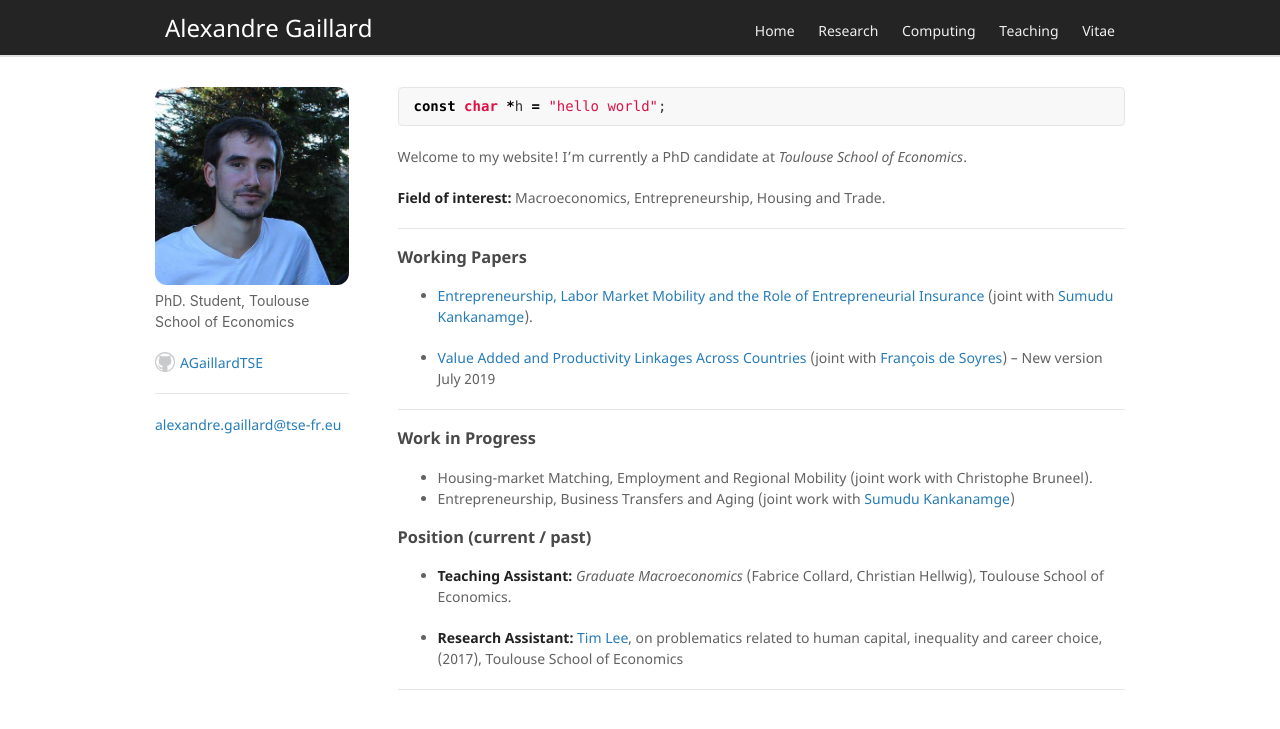
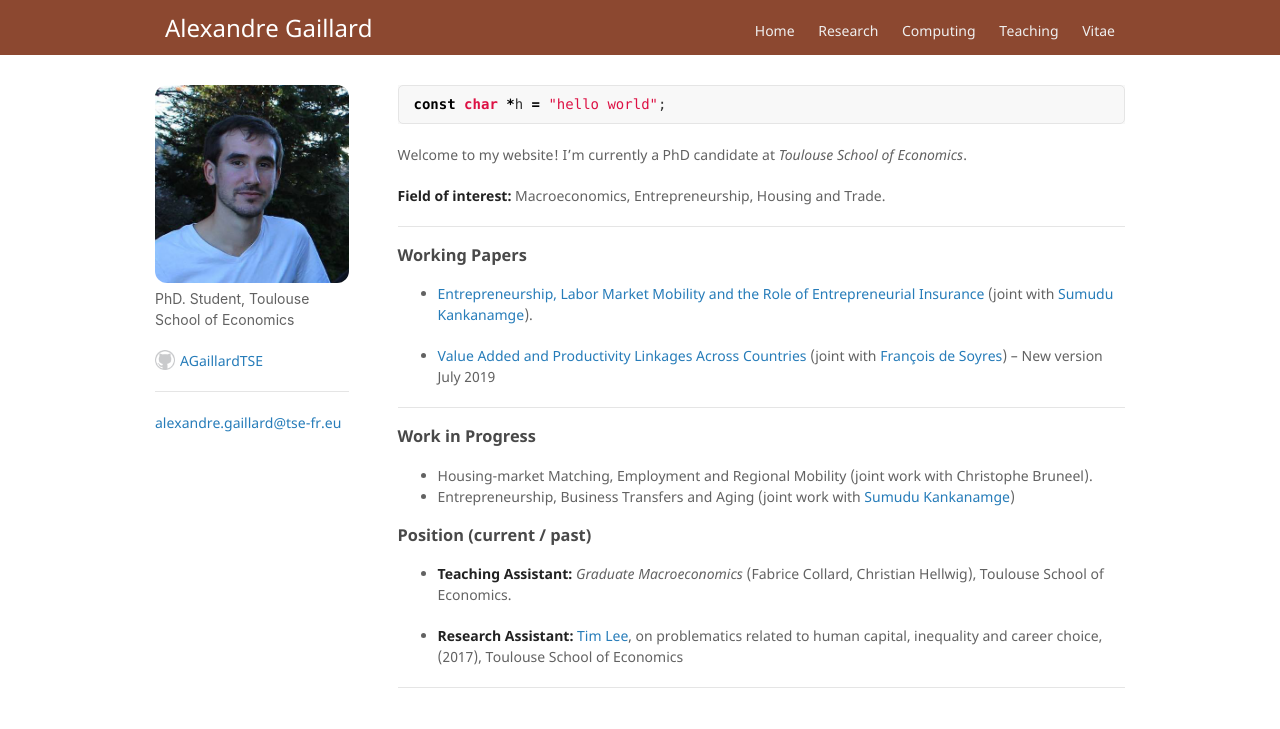
Before and after one commit to AGaillardTSE/AGaillardTSE.github.io, a Jekyll site: the page built from index.md, in a window 1280 px wide. Shown: the top 729 px of the page. Built offline with Jekyll 4.4.1, drawn with Linux system fonts in a browser that asks for light colours.

Commit message:
Update jekyll-theme-minimal.scss

```diff
--- a/_sass/jekyll-theme-minimal.scss
+++ b/_sass/jekyll-theme-minimal.scss
@@ -74,11 +74,11 @@ a:hover small {
 }
 
 .menunavbar {
-  border-bottom:2px solid #e0e0e0;
+  /*border-bottom:2px solid #e0e0e0;*/
   padding-top:10px;
   margin-bottom:30px;
   height:45px;
-  background-color:#242424;
+  background-color:#8C4830;
   color:#fff;
 }
 
@@ -253,7 +253,7 @@ footer {
   div.wrapper {
     width:95%;
     margin:0;
-    padding:0px;
+    padding-left:10px;
   }
 
   header, section, footer {
@@ -315,7 +315,7 @@ footer {
     padding-bottom: 10px;
     /*margin-bottom: 0px; */
     height: 100%;
-    background-color: #8C4830;
+    /*background-color: #8C4830;*/
     color: #fff;
   }
 
```
